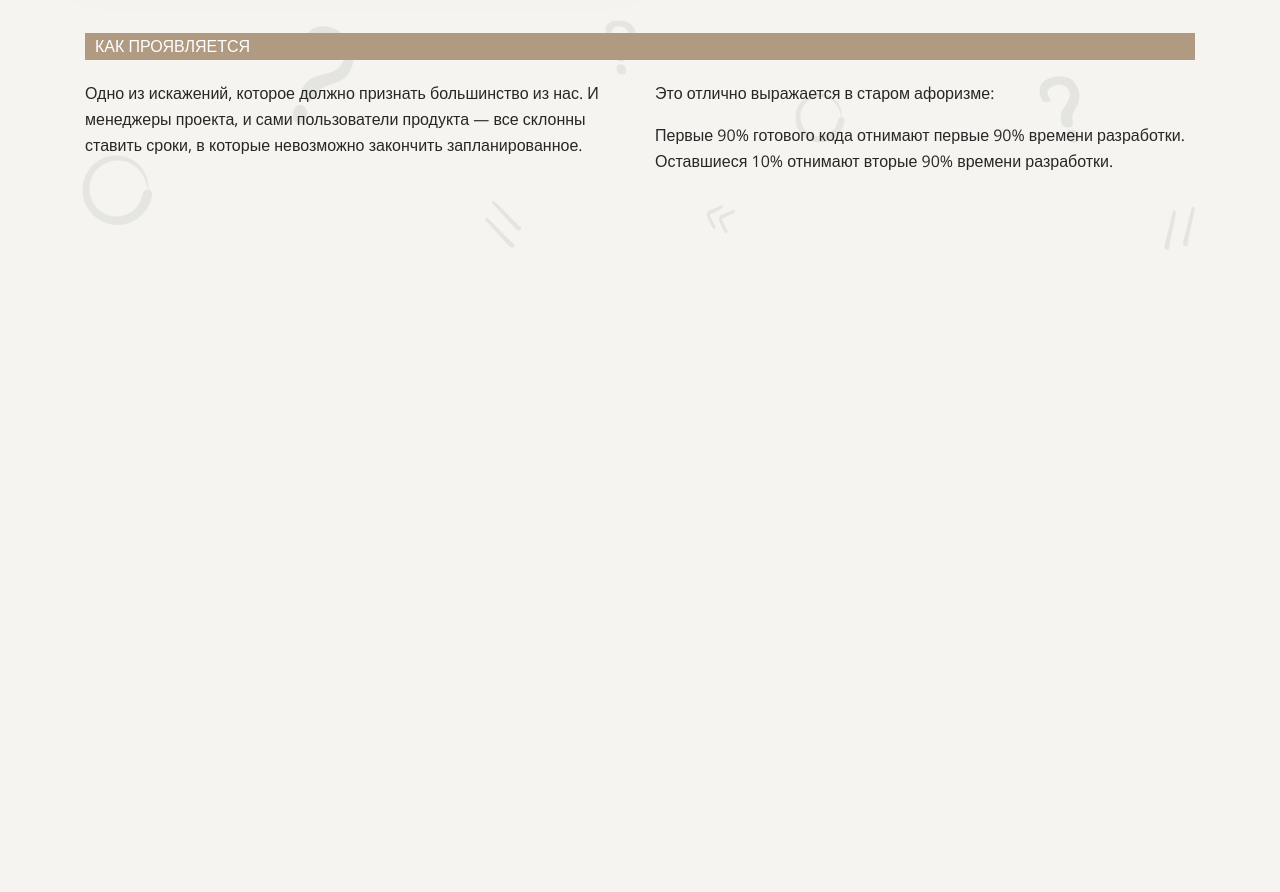
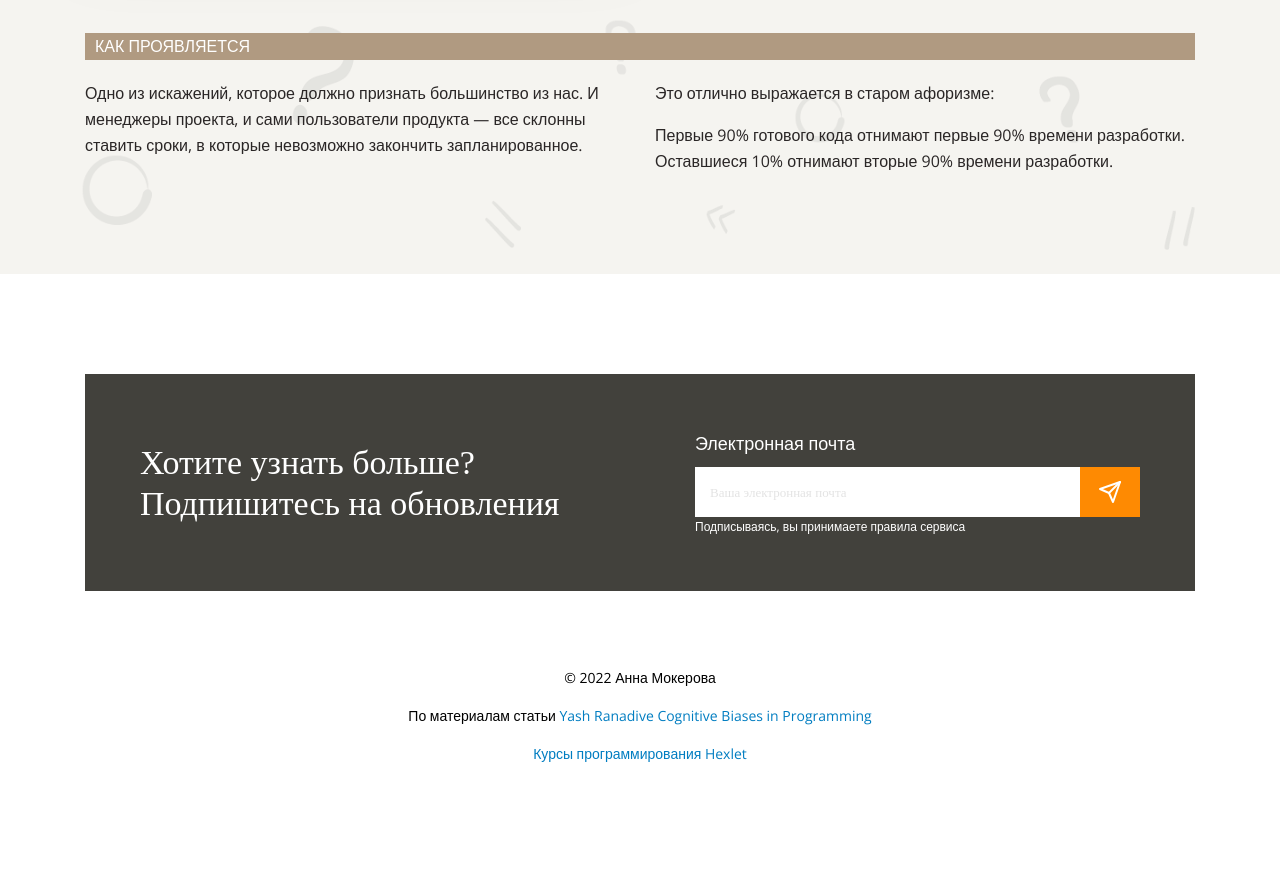
Before and after one commit to Prilea/layout-designer-project-lvl1, a website: page index.html in a window 1280 px wide. Shown: the part 6749-7641 px from the top of the page. Before the commit the page ends 7023 px from the top, so only its background shows below. Drawn offline with nearby package versions, Linux system fonts and the light colour scheme; a web font is replaced by a local one.

Commit message:
added footer

```diff
--- a/css/style.css
+++ b/css/style.css
@@ -373,3 +373,88 @@ z-index: 1;
     line-height: 26px;
     color: #2A2626;
 }
+#footer {
+    padding-top: 100px;
+    background-color: #fff;
+}
+.subscription {
+
+    display: flex;
+    justify-content: space-between;
+    align-items: center;
+    background-color: #42413C;
+}
+.subscription-heading {
+    font-family: 'Neucha';
+    font-size: 34px;
+    line-height: 41px;
+    color: #fff;
+    margin: 55px;
+    width: 50%;
+}
+.subscription-form {
+    margin: 55px;
+    width: 50%;
+}
+.form-name {
+    font-size: 18px;
+    line-height: 29px;
+    color: #fff;
+    margin-bottom: 9px;
+}
+.email-enter {
+    height: 50px;
+    padding: 15px;
+    width: 100%;
+}
+::placeholder {
+    font-size: 13px;
+    font-family: 'Open Sans';
+    line-height: 21px;
+    color:#757575;
+    opacity: .2;
+}
+.form-email {
+    display: flex;
+}
+.send-btn {
+    position: relative;
+   height: 50px;
+   width: 70px;
+   background-repeat: no-repeat;
+   background-color: var(--heading-color_orange);
+}
+.send-btn::before {
+    content: '';
+    background-image: url(../img/send.svg);
+    background-repeat: no-repeat;
+    background-position: center;
+    top: 50%;
+    transform: translateY(-50%);
+    display: block;
+    position: absolute;
+    height: 100%;
+    width: 100%;
+}
+.form-text {
+    font-size: 12px;
+    line-height: 19px;
+    color: #fff;
+}
+.contacts {
+    padding: 76px 0 111px 0;
+    font-size: 14px;
+    line-height: 22px;
+    color: #000;
+    text-align: center;
+}
+.copyright {
+    margin-bottom: 2px;
+}
+.contacts p {
+     margin: 16px 0;
+}
+.contacts_links {
+
+    color: #007DC1;
+}
--- a/index.html
+++ b/index.html
@@ -166,7 +166,33 @@
               </div>
             </div> <!--errors-in-plannin-->
         </main>
-        <footer class="footer"></footer>
+        <footer id="footer">
+          <div class="container">
+            <div class="footer">
+              <div class="footer__subscription subscription">
+                <div class="subscription-heading">
+                  <h3>Хотите узнать больше? <br>Подпишитесь на обновления</h3>
+                </div>
+                <div class="subscription-form">
+                  <form action="" class="form">
+                    <div class="form-name">Электронная почта</div>
+                    <div class="form-email">
+                    <input placeholder="Ваша электронная почта" class="email-enter" type="email" name="email" id="">
+                    <button class="send-btn"></button>
+                    </div>
+                    <div class="form-text">Подписываясь, вы принимаете правила сервиса</div>
+                  </form>
+                </div>
+              </div>
+
+              <div class="contacts">
+                    <div class="copyright">© 2022 Анна Мокерова</div>
+                    <p>По материалам статьи <a class="contacts_links" href="https://medium.com/hackernoon/cognitive-biases-in-programming-5e937707c27b"> Yash Ranadive Cognitive Biases in Programming</a></p>
+                    <p><a class="contacts_links" href="https://ru.hexlet.io/my">Курсы программирования Hexlet</a></p>
+              </div>
+            </div>
+          </div>
+        </footer><!--footer-->
 
 
 </body>
```
Also changed, not shown: img/send.svg (added).
